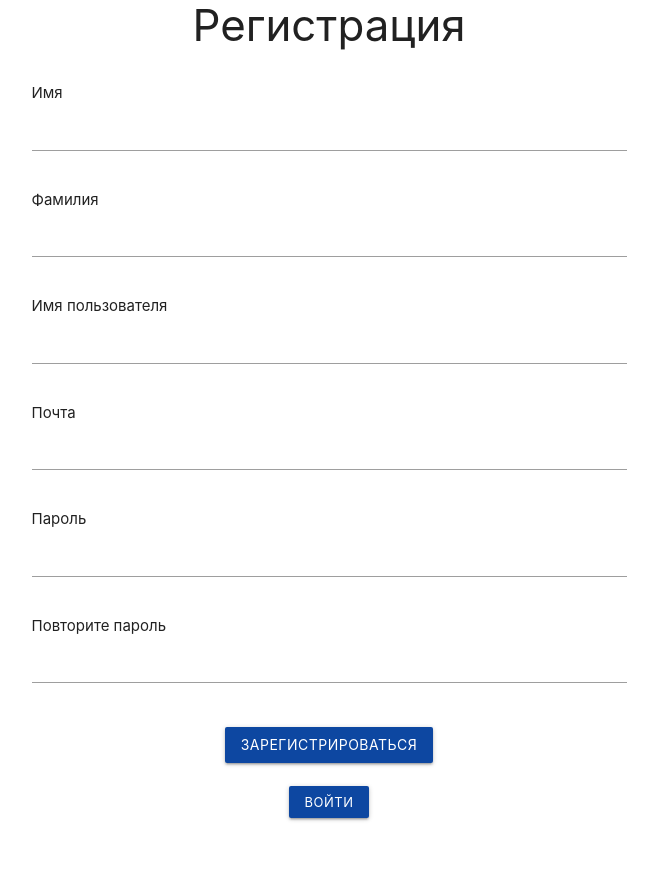
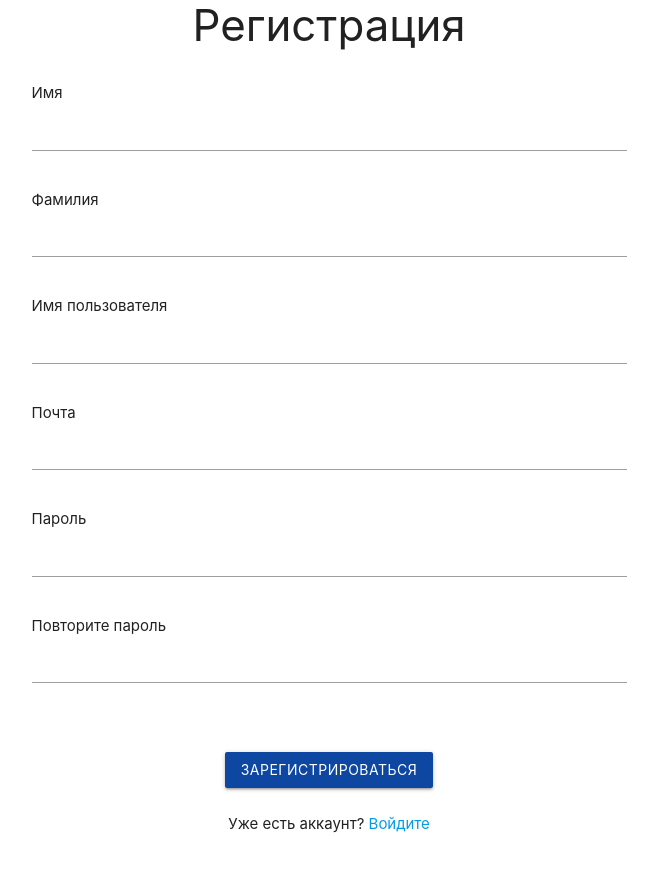
Before and after one commit to aslbnv/educon, a Django app: page /auth/signup/ in a window 1280 px wide. Shown: the part 122-993 px from the top of the page, without its empty margins (311-969 px from the left). Before the commit the page ends 943 px from the top, so only its background shows below. Run offline with Django 3.2, Linux system fonts and the light colour scheme; some libraries are stand-ins or nearby versions.

Commit message:
fix auth templates

```diff
--- a/education_portal/education_portal/templates/registration/signup.html
+++ b/education_portal/education_portal/templates/registration/signup.html
@@ -51,15 +51,13 @@
                         </div>
                     </div>
                     <div>
-                        <button type="submit" name="action" class="btn hoverable waves-effect blue darken-4">
+                        <button type="submit" name="action" class="btn blue darken-4"
+                            style="margin-top: 25; margin-bottom: 10;">
                             Зарегистрироваться
                         </button>
                     </div>
-                    <br>
                     <div>
-                        <a href="{% url 'login' %}" class="btn-small blue darken-4">
-                            Войти
-                        </a>
+                        <p>Уже есть аккаунт? <a href="{% url 'login' %}">Войдите</a></p>
                     </div>
                 </form>
             </div>
```
Also changed, not shown: education_portal/education_portal/templates/registration/login.html (+2 -7 lines).
